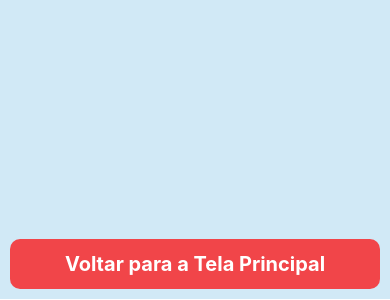
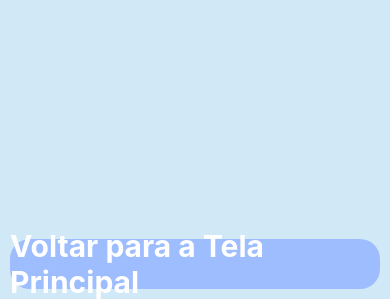
Before and after one commit to LucasSSLV/Inventory_sales, a React Native app: screen /ClientList in a window 390 px wide. Shown: the part 545-845 px from the top of the page. Built offline with nearby package versions, Linux system fonts and the light colour scheme.

Commit message:
acredito ter terminado a estilização

```diff
--- a/src/components/AddClientScreen/AddClientScreen.js
+++ b/src/components/AddClientScreen/AddClientScreen.js
@@ -2,8 +2,6 @@ import React, { useState } from "react";
 import { View, TextInput, Button, Alert, ImageBackground } from "react-native";
 import AsyncStorage from "@react-native-async-storage/async-storage";
 import styles from "../style/stylesGenerics/styleGeneric";
-import moneyImage from "../../../assets/images/money.jpeg";
-import { SafeAreaView } from "react-native-safe-area-context";
 
 export default function AddClientScreen({ navigation }) {
   const [name, setName] = useState("");
@@ -28,7 +26,6 @@ export default function AddClientScreen({ navigation }) {
   };
 
   return (
-      // <SafeAreaView style={{ flex: 1 }}>
     <ImageBackground style={styles.backgroundImage}>
       <View style={styles.container}>
         <TextInput
@@ -48,6 +45,5 @@ export default function AddClientScreen({ navigation }) {
         <Button title="Adicionar Cliente" onPress={handleAddClient} />
       </View>
     </ImageBackground>
-      // </SafeAreaView>
   );
 }
--- a/src/components/ClientListScreen/ClientListScreen.js
+++ b/src/components/ClientListScreen/ClientListScreen.js
@@ -64,6 +64,7 @@ export default function ClientListScreen({ navigation }) {
   };
 
   const renderItem = ({ item }) => (
+    <SafeAreaView style={{ flex: 1 }}>
       <View style={styles.viewGlobal}>
         <Text style={styleView.purchaseText}>Nome: {item.name}</Text>
         <Text style={styleView.purchaseText}>Contato: {item.contact}</Text>
@@ -74,6 +75,7 @@ export default function ClientListScreen({ navigation }) {
           <Text style={styles.buttonText}>Excluir Cliente</Text>
         </TouchableOpacity>
       </View>
+    </SafeAreaView>
   );
 
   return (
@@ -84,14 +86,15 @@ export default function ClientListScreen({ navigation }) {
           renderItem={renderItem}
           keyExtractor={(item) => item.name}
         />
-        {/* <View style={styles.viewGlobal}> */}
+
         <TouchableOpacity
-            style={styles.viewButtonBack} // Certifique-se de ajustar o estilo para combinar com o TouchableOpacity
+          style={styles.viewButtonBack}
           onPress={() => navigation.goBack()}
         >
-            <Text style={styles.buttonText}>Voltar para a Tela Principal</Text>
+          <Text style={styles.buttonBackText}>
+            Voltar para a Tela Principal
+          </Text>
         </TouchableOpacity>
-        {/* </View> */}
       </View>
     </ImageBackground>
   );
--- a/src/components/ClientListScreen/styles.js
+++ b/src/components/ClientListScreen/styles.js
@@ -3,11 +3,12 @@ import { StyleSheet } from "react-native";
 const styleView = StyleSheet.create({
   viewGlobal: {
     flex: 1,
-    height: 120,
+    height: 130,
     margin: 10,
     alignItems: "center",
     justifyContent: "center",
-    backgroundColor: "rgba(0, 255, 255, 0.9)",
+    backgroundColor: "#FCF8F3",
+    borderRadius: 10,
   },
   viewClient: {
     flex: 1,
@@ -15,6 +16,11 @@ const styleView = StyleSheet.create({
   buttonText: {
     color: "white",
     fontSize: 20,
+    fontWeight: "bold",
+  },
+  buttonBackText: {
+    color: "white",
+    fontSize: 30,
     fontWeight: "bold",
   },
   viewButton: {
@@ -30,10 +36,11 @@ const styleView = StyleSheet.create({
   viewButtonBack: {
     margin: 10,
     height: 50,
-    backgroundColor: "rgba(255, 0, 0, 0.7)",
+    backgroundColor: "#9DBDFF",
     alignItems: "center",
     justifyContent: "center",
-    borderRadius: 10,
+    // fontSize: 20,
+    borderRadius: 20,
     fontWeight: "bold",
   },
 });
--- a/src/components/HomeScreen/styles.js
+++ b/src/components/HomeScreen/styles.js
@@ -19,19 +19,19 @@ const styles = StyleSheet.create({
         alignItems: "center",
       },
       button1: {
-        backgroundColor: "#F6EACB",
+        backgroundColor: "#FCF8F3",
       },
       button2: {
-        backgroundColor: "#F6EACB",
+        backgroundColor: "#FCF8F3",
       },
       button3: {
-        backgroundColor: "#F6EACB",
+        backgroundColor: "#FCF8F3",
       },
       button4: {
-        backgroundColor: "#F6EACB",
+        backgroundColor: "#FCF8F3",
       },
       buttonText: {
-        color: "#00215E",
+        color: "black",
         fontSize: 25,
         fontWeight: "bold",
       },
--- a/src/components/ViewDebtsScreen/ViewDebtsScreen.js
+++ b/src/components/ViewDebtsScreen/ViewDebtsScreen.js
@@ -134,11 +134,14 @@ export default function ViewDebtsScreen() {
   };
 
   const renderItem = ({ item, index }) => (
+    <SafeAreaView style={{ flex: 1 }}>
       <View style={styleView.purchaseContainer}>
         <Text style={styleView.purchaseText}>
           Data: {new Date(item.date).toLocaleDateString()}
         </Text>
-      <Text style={styleView.purchaseTextValue}>Valor: {item.value.toFixed(2)}</Text>
+        <Text style={styleView.purchaseTextValue}>
+          Valor: {item.value.toFixed(2)}
+        </Text>
         <View style={styleView.viewbuton}>
           <Button
             title="Excluir Compra"
@@ -146,12 +149,13 @@ export default function ViewDebtsScreen() {
           />
         </View>
       </View>
+    </SafeAreaView>
   );
 
   return (
-    // <SafeAreaView style={{ flex: 1 }}>
     <ImageBackground style={styles.backgroundImage}>
       <View style={styles.container}>
+        {!selectedClient && (
           <Picker
             style={stylePicker.pickerArea}
             selectedValue={selectedClient}
@@ -166,31 +170,29 @@ export default function ViewDebtsScreen() {
               />
             ))}
           </Picker>
+        )}
 
         {selectedClient ? (
           <>
+            <View style={styleView.viewDebits}>
               <Text style={styleView.totalDebtText}>
                 Total Devido: {totalDebt.toFixed(2)}
               </Text>
+            </View>
             <View style={styleView.container}>
               <FlatList data={clientPurchases} renderItem={renderItem} />
             </View>
             <View style={styleView.viewbuton}>
-                <Button
-                  title="Fechar Débitos"
-                  onPress={() => setSelectedClient("")}
-                />
+              <Button title="Voltar" onPress={() => setSelectedClient("")} />
             </View>
           </>
         ) : null}
+        {selectedClient && (
           <View style={styleView.viewbuton}>
-            <Button
-              title="EXCLUIR TUDO"
-              onPress={handleDeleteAllPurchases}
-            />
+            <Button title="EXCLUIR TUDO" onPress={handleDeleteAllPurchases} />
           </View>
+        )}
       </View>
     </ImageBackground>
-    // </SafeAreaView>
   );
 }
--- a/src/components/ViewDebtsScreen/styleView.js
+++ b/src/components/ViewDebtsScreen/styleView.js
@@ -4,8 +4,17 @@ const styleView = StyleSheet.create({
   container: {
     flex: 1,
     width: "80%",
-    // height: "100%",
     borderRadius: 6,
+  },
+  viewDebits: {
+    marginTop: 50,
+    alignItems: "center",
+    height: 60,
+  },
+  viewTotal: {
+    flex: 1,
+    alignItems: "center",
+    width: "100%",
   },
   viewbuton: {
     justifyContent: "center",
--- a/src/components/style/pickerStyle/stylePicker.js
+++ b/src/components/style/pickerStyle/stylePicker.js
@@ -13,7 +13,7 @@ const stylePicker = StyleSheet.create({
   },
   pickerAreaClient: {
     color: "black", // Cor do texto do Picker.Item
-    fontSize: 20, // Tamanho da fonte para melhor legibilidade
+    fontSize: 30, // Tamanho da fonte para melhor legibilidade
     backgroundColor: "#FCF8F3", // Cor de fundo do Picker.Item
     paddingVertical: 8, // Espaçamento interno vertical
     paddingHorizontal: 12, // Espaçamento interno horizontal
--- a/src/components/style/stylesGenerics/styleGeneric.js
+++ b/src/components/style/stylesGenerics/styleGeneric.js
@@ -7,7 +7,6 @@ const styles = StyleSheet.create({
     zIndex: -1,
     position: "absolute",
     backgroundColor: "#D1E9F6",
-    // flex: 1,
     resizeMode: "cover",
   },
   container: {
@@ -16,9 +15,7 @@ const styles = StyleSheet.create({
     justifyContent: "center",
     height: 100,
     borderCurve: 5,
-    // backgroundColor: "rgba(000, 0, 0, 0.9)",
     borderColor: "black",
-    // padding: 8,
   },
   inputArea: {
     width: "80%",
@@ -31,7 +28,6 @@ const styles = StyleSheet.create({
     borderColor: "rgba(000, 0, 0, 0.6)",
     borderWidth: 2,
     borderRadius: 5,
-    // color: "white",
     backgroundColor: "rgba(000, 0, 0, 0.2)",
   },
 });
```
Lines whose indentation alone changed are shown as unchanged.
